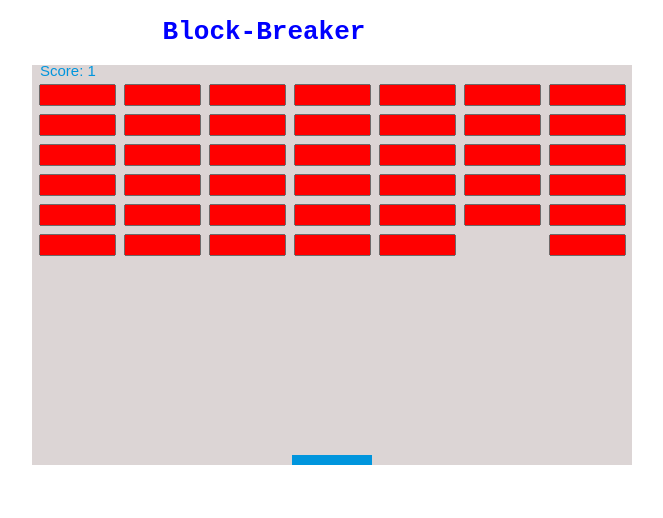
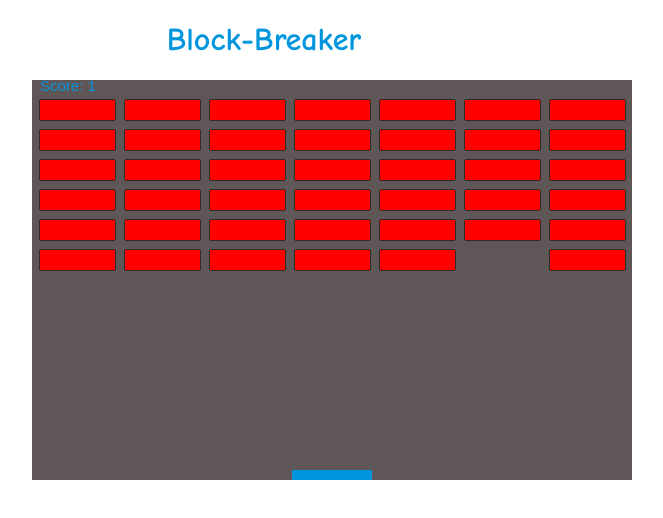
Before and after one commit to RavicharanN/BlockBreaker-js, a plain HTML site: page index.html in a window 1280 px wide. Shown: the whole page, without its empty margins (376-1039 px from the left). Drawn offline with Linux system fonts and the light colour scheme.

Commit message:
Update stylesheet

```diff
--- a/index.html
+++ b/index.html
@@ -5,14 +5,14 @@
 	<title>Blockgame</title>
 	<style>
 		canvas{
-			background: #DCD5D5;
+			background: #5F5757;
 			margin-left: 400px;
 			display: block;
 		}
 		h1{
 			text-align: center;
-			color: blue;
-			font-family: monospace;
+			color: #0095DD;
+			font-family: "Comic Sans MS";
 		}
 	</style>
 
```
